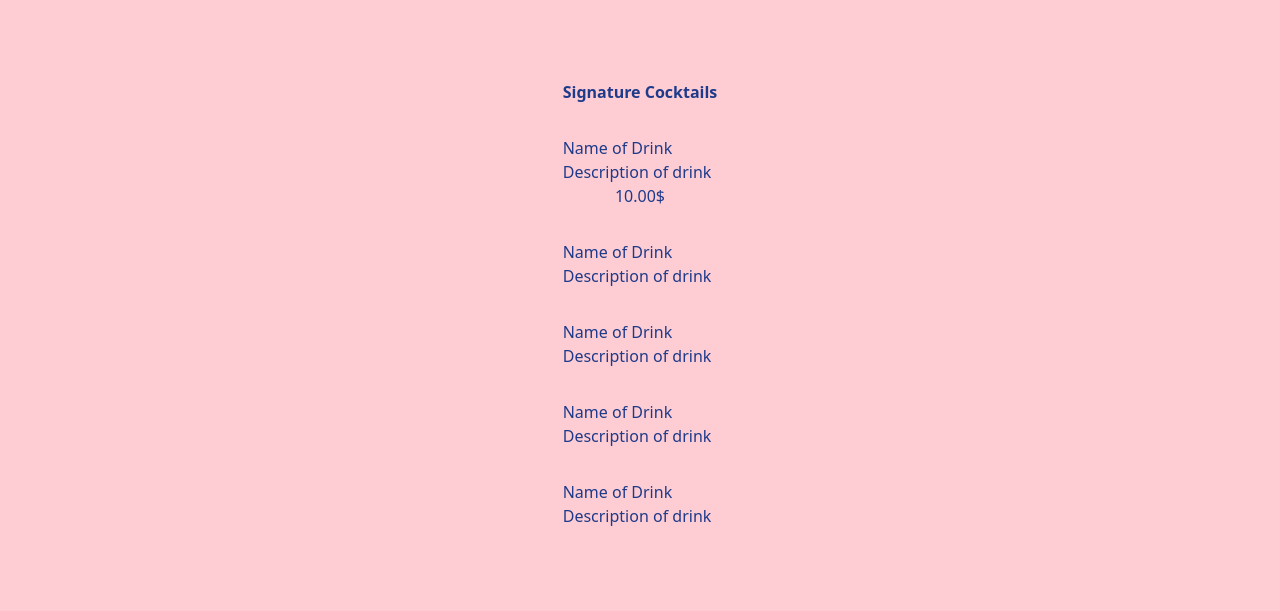
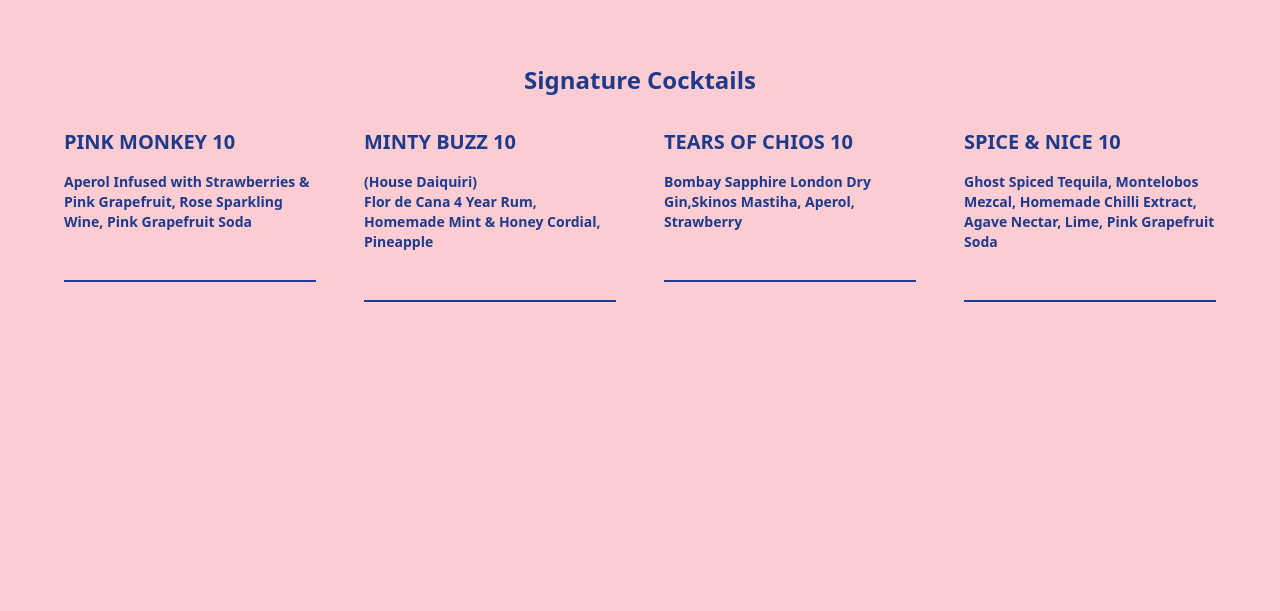
Before and after one commit to gpanaretou/html-menu, a website: page src/cocktails.html in a window 1280 px wide. Drawn offline with Linux system fonts and the light colour scheme.

```diff
--- a/src/cocktails.html
+++ b/src/cocktails.html
@@ -10,31 +10,41 @@
 
   </h1>
 
-  <section id="signature-cocktails" class="flex flex-col p-16">
-    <h1 class="font-bold p-4">
+
+
+  <section id="signature-cocktails" class="flex flex-col p-12">
+    <h1 class="font-bold p-4 text-2xl text-center">
         Signature Cocktails
     </h1>
-    <div class="flex flex-col p-4">
-        <h2>Name of Drink</h2>
-        <p>Description of drink</p>
-        <p class="text-center">10.00$</p>
+
+    <div class="grid grid-cols-1 md:grid-cols-4 gap-x-4">
+        <div class="flex flex-col p-4 gap-y-4">
+            <h2 class="text-xl font-bold">PINK MONKEY 10</h2>
+            <p class="text-sm pb-12 font-semibold border-b-2 border-blue-900">
+                Aperol Infused with Strawberries & Pink Grapefruit, Rose Sparkling Wine, Pink Grapefruit Soda
+            </p>
+        </div>
+        <div class="flex flex-col p-4 gap-y-4">
+            <h2 class="text-xl font-bold">MINTY BUZZ 10</h2>
+            <p class="text-sm pb-12 font-semibold border-b-2 border-blue-900">
+                (House Daiquiri) </br>
+Flor de Cana 4 Year Rum, Homemade Mint & Honey Cordial, Pineapple
+            </p>
+        </div>
+        <div class="flex flex-col p-4 gap-y-4">
+            <h2 class="text-xl font-bold">TEARS OF CHIOS 10</h2>
+            <p class="text-sm pb-12 font-semibold border-b-2 border-blue-900">
+                Bombay Sapphire London Dry Gin,Skinos Mastiha, Aperol, Strawberry
+            </p>
+        </div>
+        <div class="flex flex-col p-4 gap-y-4">
+            <h2 class="text-xl font-bold">SPICE & NICE 10</h2>
+            <p class="text-sm pb-12 font-semibold border-b-2 border-blue-900">
+                Ghost Spiced Tequila, Montelobos Mezcal, Homemade Chilli Extract, Agave Nectar, Lime, Pink Grapefruit Soda
+            </p>
+        </div>
     </div>
-    <div class="flex flex-col p-4">
-        <h2>Name of Drink</h2>
-        <p>Description of drink</p>
-    </div>
-    <div class="flex flex-col p-4">
-        <h2>Name of Drink</h2>
-        <p>Description of drink</p>
-    </div>
-    <div class="flex flex-col p-4">
-        <h2>Name of Drink</h2>
-        <p>Description of drink</p>
-    </div>
-    <div class="flex flex-col p-4">
-        <h2>Name of Drink</h2>
-        <p>Description of drink</p>
-    </div>
+
 
   </section>
 
```
Also changed, not shown: src/index.html (+57 -10 lines), src/output.css.
